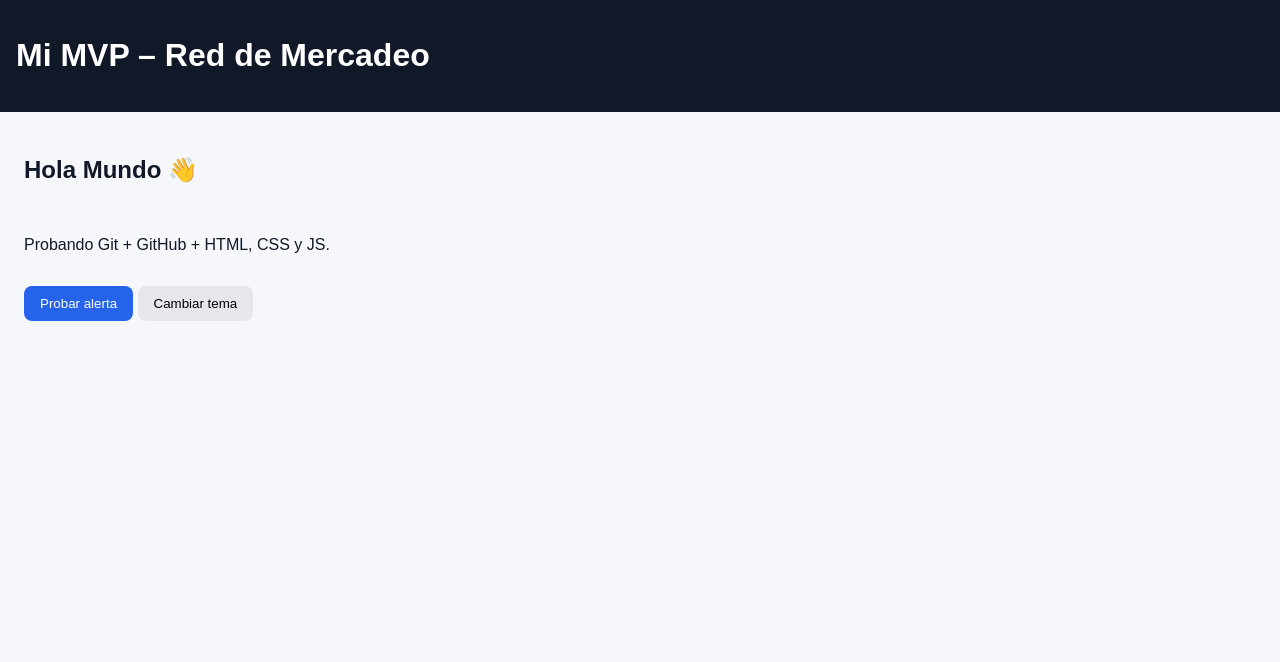
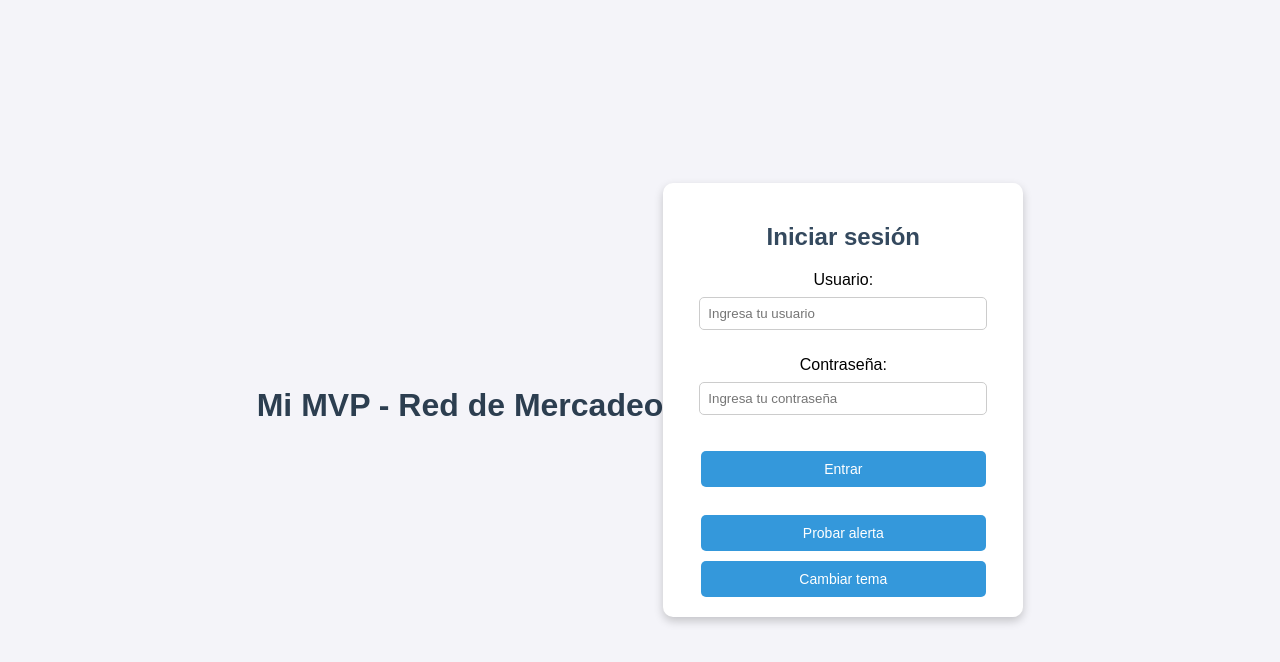
Before and after one commit to yuriscorp1m-lab/LineSupps, a plain HTML site: page index.html in a window 1280 px wide. Drawn offline with Linux system fonts and the light colour scheme.

Commit message:
Login simple y estilos nuevos

```diff
--- a/index.html
+++ b/index.html
@@ -1,23 +1,36 @@
-<!doctype html>
+<!DOCTYPE html>
 <html lang="es">
 <head>
   <meta charset="utf-8">
   <meta name="viewport" content="width=device-width,initial-scale=1">
-  <title>Proyecto MVP – Red de Mercadeo</title>
+  <title>Proyecto MVP - Red de Mercadeo</title>
   <link rel="stylesheet" href="style.css">
   <script src="script.js" defer></script>
 </head>
 <body>
   <header>
-    <h1>Mi MVP – Red de Mercadeo</h1>
+    <h1>Mi MVP - Red de Mercadeo</h1>
   </header>
+
   <main>
-    <h2>Hola Mundo 👋</h2>
-    <p>Probando Git + GitHub + HTML, CSS y JS.</p>
-    <div>
-      <button class="primary" onclick="saludar()">Probar alerta</button>
-      <button class="secondary" onclick="toggleTema()">Cambiar tema</button>
-    </div>
+    <h2>Iniciar sesión</h2>
+
+    <!-- Aquí está el formulario conectado con la función login -->
+    <form onsubmit="login(event)">
+      <label for="usuario">Usuario:</label><br>
+      <input type="text" id="usuario" name="usuario" placeholder="Ingresa tu usuario"><br><br>
+
+      <label for="password">Contraseña:</label><br>
+      <input type="password" id="password" name="password" placeholder="Ingresa tu contraseña"><br><br>
+
+      <button type="submit">Entrar</button>
+    </form>
+
+    <br>
+
+    <!-- Botones que ya tenías -->
+    <button class="primary" onclick="saludar()">Probar alerta</button>
+    <button class="secondary" onclick="toggleTema()">Cambiar tema</button>
   </main>
 </body>
 </html>
--- a/script.js
+++ b/script.js
@@ -6,3 +6,16 @@ function toggleTema() {
   const b = document.body;
   b.classList.toggle("dark");
 }
+
+function login(event) {
+  event.preventDefault(); // evita que la página se recargue
+
+  const usuario = document.getElementById("usuario").value;
+  const password = document.getElementById("password").value;
+
+  if (usuario === "admin" && password === "1234") {
+    alert("✅ Login correcto, bienvenido " + usuario);
+  } else {
+    alert("❌ Usuario o contraseña incorrectos");
+  }
+}
--- a/style.css
+++ b/style.css
@@ -1,11 +1,74 @@
-body { font-family: Arial, sans-serif; background:#f5f7fb; margin:0; color:#111827; }
-header { background:#111827; color:#fff; padding:16px; }
-main { padding:24px; display:grid; gap:16px; }
-button { padding:10px 16px; border:0; border-radius:8px; cursor:pointer; }
-button.primary { background:#2563eb; color:#fff; }
-button.secondary { background:#e5e7eb; }
+/* Fondo general */
+body {
+  font-family: Arial, sans-serif;
+  background-color: #f4f4f9;
+  margin: 0;
+  padding: 0;
+  display: flex;
+  justify-content: center;
+  align-items: center;
+  height: 100vh;
+}
 
-/* Modo oscuro */
-body.dark { background:#0b1220; color:#e5e7eb; }
-body.dark header { background:#030712; color:#e5e7eb; }
-body.dark button.secondary { background:#374151; color:#e5e7eb; }
+/* Contenedor principal */
+main {
+  background: white;
+  padding: 20px 30px;
+  border-radius: 10px;
+  box-shadow: 0px 4px 10px rgba(0,0,0,0.2);
+  width: 300px;
+  text-align: center;
+}
+
+/* Títulos */
+h1 {
+  color: #2c3e50;
+  margin-bottom: 10px;
+}
+
+h2 {
+  color: #34495e;
+  margin-bottom: 20px;
+}
+
+/* Inputs */
+input {
+  width: 90%;
+  padding: 8px;
+  margin: 8px 0;
+  border: 1px solid #ccc;
+  border-radius: 5px;
+}
+
+/* Botones */
+button {
+  background-color: #3498db;
+  color: white;
+  border: none;
+  padding: 10px;
+  margin-top: 10px;
+  width: 95%;
+  border-radius: 5px;
+  cursor: pointer;
+  font-size: 14px;
+}
+
+button:hover {
+  background-color: #2980b9;
+}
+
+/* Tema oscuro */
+body.dark {
+  background-color: #2c3e50;
+  color: white;
+}
+
+body.dark main {
+  background-color: #34495e;
+}
+
+body.dark input {
+  background-color: #2c3e50;
+  color: white;
+  border: 1px solid #555;
+}
```
